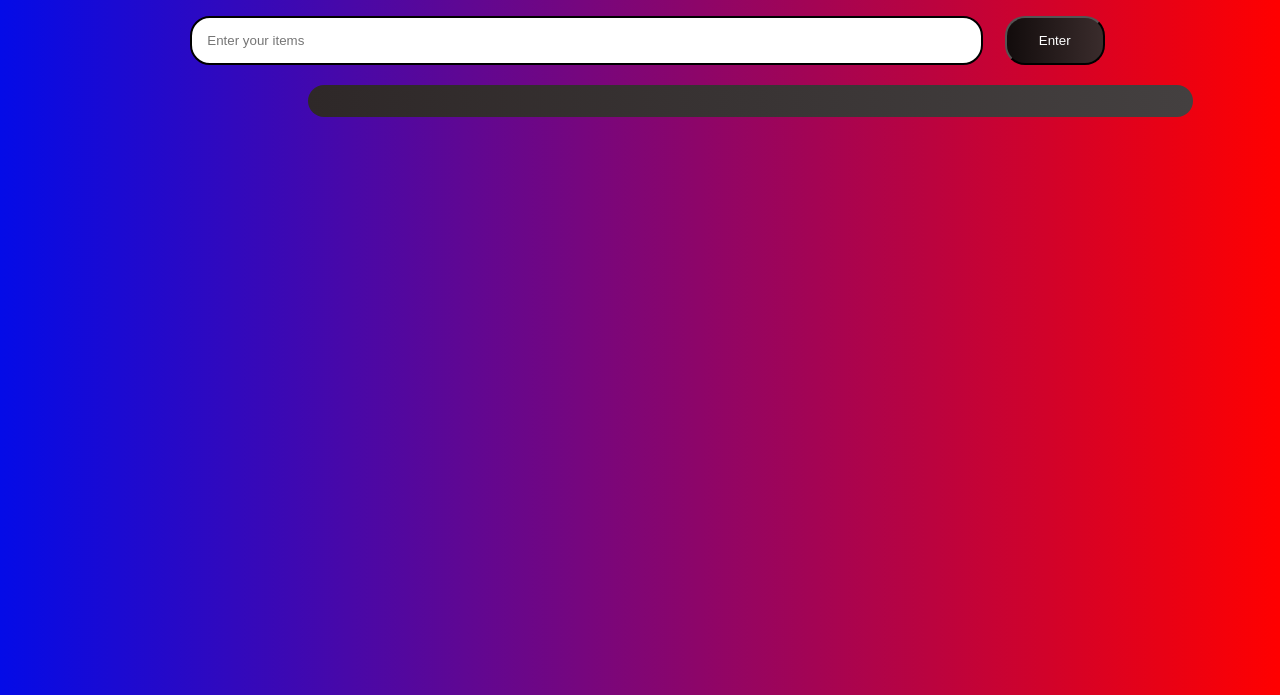
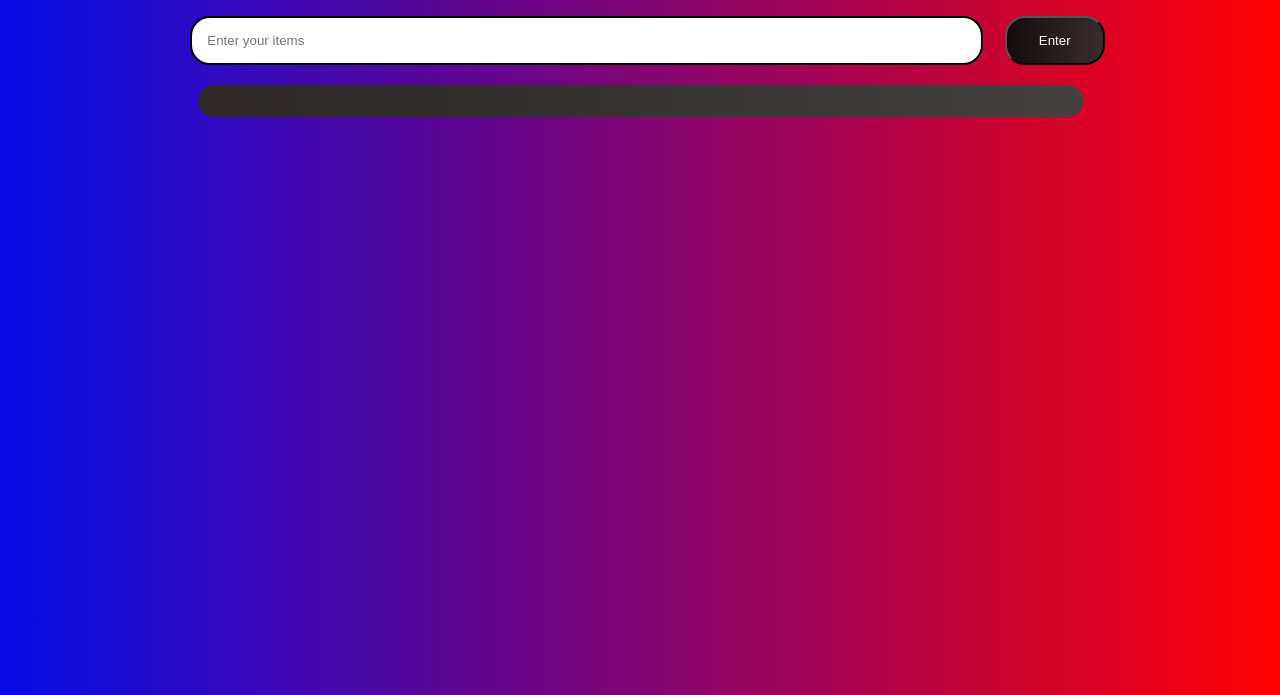
Before and after one commit to madhesh19/TODO-list, a plain HTML site: page index.html in a window 1280 px wide. Shown: the part 105-800 px from the top of the page. Drawn offline with Linux system fonts and the light colour scheme.

Commit message:
Update style.css

```diff
--- a/style.css
+++ b/style.css
@@ -45,7 +45,7 @@ button{
   /*align-items: center;*/
   background: linear-gradient(to right, rgb(46, 40, 40), rgb(68, 64, 64));
   color: white;
-  margin: 20px 300px;
+  margin: 20px 190px;
   border-radius: 20px;
   width: 70%; /* Adjust the value to control the width */
 }
```
